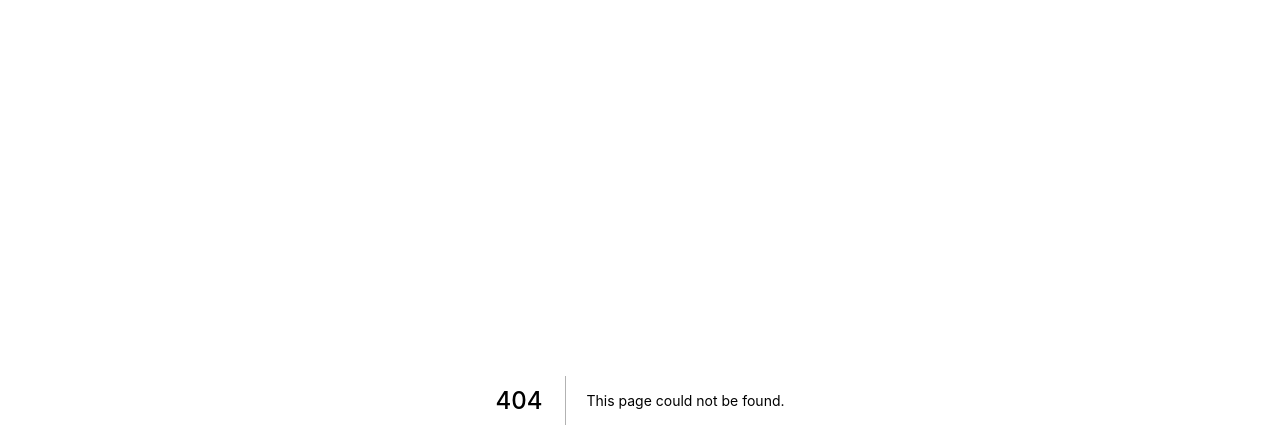
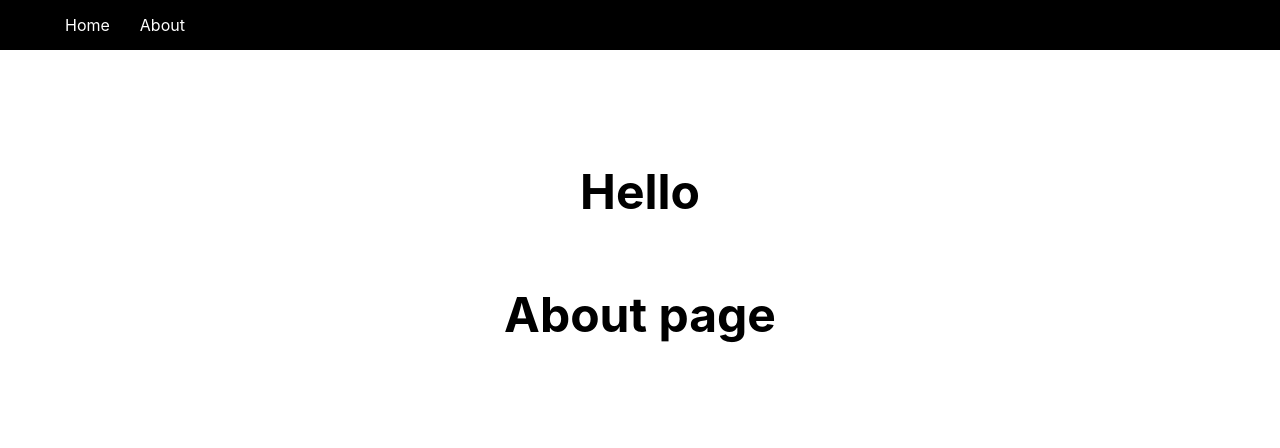
Before and after one commit to rmalolin/furniture-app, a Next.js app: page /about in a window 1280 px wide. Before the commit this address had no page. Shown: the top 448 px of the page. Built offline with nearby package versions, Linux system fonts and the light colour scheme.

Commit message:
Добавил страничку about. Добавил Layout + Navigation Bar + стили к ним

```diff
--- /dev/null
+++ b/components/Layout.js
@@ -0,0 +1,17 @@
+import styles from "../styles/Layout.module.css"
+import Nav from "./Nav"
+
+export default function Layout({ children }) {
+    return (
+        <>
+            <Nav />
+            <div className={styles.container}>
+                <main className={styles.main}>
+                    <h1>Hello</h1>
+                    {children}
+                </main>
+
+            </div>
+        </>
+    )
+}
--- /dev/null
+++ b/components/Nav.js
@@ -0,0 +1,18 @@
+import Link from "next/link"
+import navStyles from "../styles/Nav.module.css"
+
+export default function Nav({ children }) {
+    return (
+        <div className={navStyles.nav}>
+            <ul>
+                <li>
+                    <Link href="/"> Home </Link>
+                </li>
+                <li>
+                    <Link href="/about"> About </Link>
+                </li>
+            </ul>
+
+        </div >
+    )
+}
--- a/pages/_app.js
+++ b/pages/_app.js
@@ -1,7 +1,12 @@
+import Layout from "../components/Layout"
 import '../styles/globals.css'
 
 function MyApp({ Component, pageProps }) {
-  return <Component {...pageProps} />
+  return (
+    <Layout>
+      <Component {...pageProps} />
+    </Layout>
+  )
 }
 
 export default MyApp
--- /dev/null
+++ b/pages/about.js
@@ -0,0 +1,13 @@
+import Head from 'next/head'
+
+
+export default function about() {
+    return (
+        <div>
+            <Head>
+                <title>About</title>
+            </Head>
+            <h1>About page</h1>
+        </div>
+    )
+}
--- a/styles/Home.module.css
+++ b/styles/Layout.module.css
@@ -3,7 +3,7 @@
   padding: 0 0.5rem;
   display: flex;
   flex-direction: column;
-  justify-content: center;
+  justify-content: flex-start;
   align-items: center;
 }
 
@@ -12,8 +12,9 @@
   flex: 1;
   display: flex;
   flex-direction: column;
-  justify-content: center;
+  justify-content: flex-start;
   align-items: center;
+  font-size: 1.5rem;
 }
 
 .footer {
--- /dev/null
+++ b/styles/Nav.module.css
@@ -0,0 +1,20 @@
+.nav {
+  height: 50px;
+  padding: 10px;
+  background: #000;
+  color: #fff;
+  display: flex;
+  align-items: center;
+  justify-content: flex-start;
+}
+
+.nav ul {
+  display: flex;
+  justify-content: center;
+  align-items: center;
+  list-style: none;
+}
+
+.nav ul li a {
+  margin: 5px 15px;
+}
```
Also changed, not shown: pages/index.js (+3 -55 lines).
